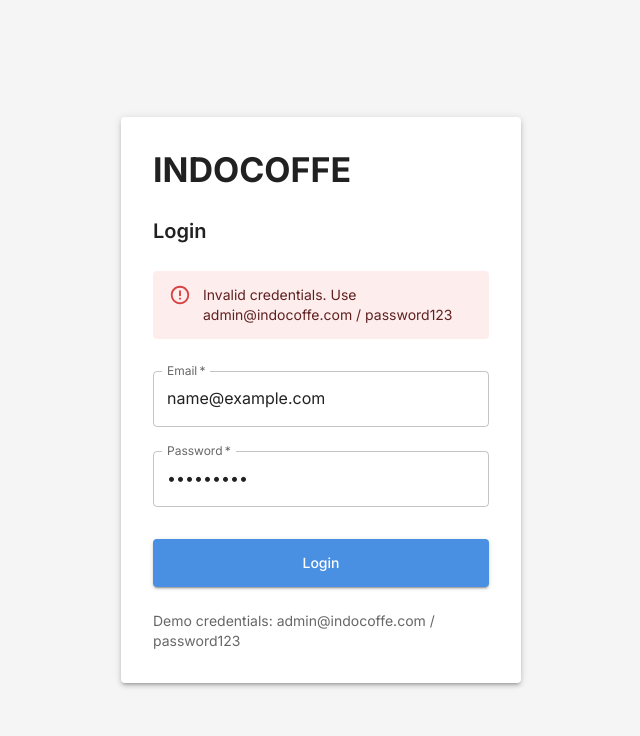
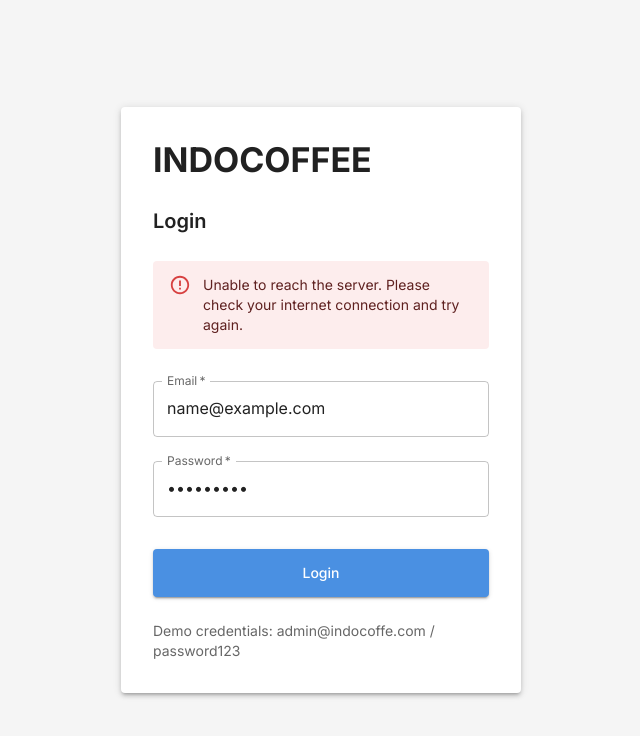
Before and after one commit to faizisyellow/indocoffee-dashboard, a React (Vite) app: page /login in a window 1280 px wide. Both pictures are taken after typing "name@example.com", "Sample123" into the empty fields and a click on the button "Login". Shown: the top 736 px of the page, without its empty margins (319-959 px from the left). Built offline with nearby package versions, Linux system fonts and the light colour scheme; no server answers.

Commit message:
Feature: Login

```diff
--- a/src/App.tsx
+++ b/src/App.tsx
@@ -13,9 +13,13 @@ import { OrdersList } from "./pages/OrderList";
 import { OrderDetail } from "./pages/OrderDetail";
 import { Navigate } from "react-router";
 import theme from "./theme/theme";
+import { QueryClient, QueryClientProvider } from "@tanstack/react-query";
 
 function App() {
+  const queryClient = new QueryClient();
+
   return (
+    <QueryClientProvider client={queryClient}>
       <ThemeProvider theme={theme}>
         <CssBaseline />
         <BrowserRouter>
@@ -44,6 +48,7 @@ function App() {
           </Routes>
         </BrowserRouter>
       </ThemeProvider>
+    </QueryClientProvider>
   );
 }
 
--- a/src/components/Layout.tsx
+++ b/src/components/Layout.tsx
@@ -9,17 +9,16 @@ import {
   Avatar,
   IconButton,
   Collapse,
+  Tooltip,
 } from "@mui/material";
-import {
-  Settings,
-  LogOut,
-  Menu,
-  ChevronDown,
-  ChevronRight,
-} from "lucide-react";
-import { authService } from "../lib/auth";
+import { LogOut, Menu, ChevronDown, ChevronRight } from "lucide-react";
+
 import { useNavigate, useLocation, Outlet } from "react-router";
 import { useState } from "react";
+import { authService } from "../lib/service/auth";
+import { useQuery } from "@tanstack/react-query";
+import { profileService } from "../lib/service/profile";
+import { green } from "@mui/material/colors";
 
 const drawerWidth = 240;
 
@@ -30,6 +29,12 @@ export function Layout() {
   const [openMenus, setOpenMenus] = useState<Record<string, boolean>>({
     inventory: true,
   });
+  const { isPending, isError, data } = useQuery({
+    queryKey: ["profile"],
+    queryFn: profileService.getProfile.bind(profileService),
+  });
+
+  const username = isPending || isError ? "user" : (data?.username ?? "user");
 
   const handleLogout = () => {
     authService.logout();
@@ -243,13 +248,17 @@ export function Layout() {
           </Typography>
 
           <Box sx={{ display: "flex", alignItems: "center", gap: 2 }}>
-            <IconButton>
-              <Settings size={20} />
-            </IconButton>
-            <IconButton onClick={handleLogout}>
-              <LogOut size={20} />
-            </IconButton>
-            <Avatar sx={{ width: 40, height: 40, bgcolor: "white" }} />
+            <Tooltip title="Log out">
+              <IconButton onClick={handleLogout}>
+                <LogOut size={20} />
+              </IconButton>
+            </Tooltip>
+
+            <Tooltip title={username}>
+              <Avatar sx={{ width: 40, height: 40, bgcolor: green[900] }}>
+                {username[0].toUpperCase()}
+              </Avatar>
+            </Tooltip>
           </Box>
         </Box>
 
--- a/src/components/ProtectedRoute.tsx
+++ b/src/components/ProtectedRoute.tsx
@@ -1,5 +1,5 @@
 import { Navigate } from "react-router";
-import { authService } from "../lib/auth";
+import { authService } from "../lib/service/auth";
 
 type ProtectedRouteProps = {
   children: React.ReactNode;
--- a/src/lib/auth.ts
+++ /dev/null
@@ -1,55 +0,0 @@
-interface User {
-  id: string;
-  email: string;
-  name: string;
-}
-
-const MOCK_USER: User = {
-  id: "1",
-  email: "admin@indocoffe.com",
-  name: "Admin User",
-};
-
-const MOCK_CREDENTIALS = {
-  email: "admin@indocoffe.com",
-  password: "password123",
-};
-
-class AuthService {
-  private currentUser: User | null = null;
-
-  constructor() {
-    const savedUser = localStorage.getItem("currentUser");
-    if (savedUser) {
-      this.currentUser = JSON.parse(savedUser);
-    }
-  }
-
-  login(email: string, password: string): boolean {
-    if (
-      email === MOCK_CREDENTIALS.email &&
-      password === MOCK_CREDENTIALS.password
-    ) {
-      this.currentUser = MOCK_USER;
-      localStorage.setItem("currentUser", JSON.stringify(MOCK_USER));
-      return true;
-    }
-    return false;
-  }
-
-  logout(): void {
-    this.currentUser = null;
-    localStorage.removeItem("currentUser");
-  }
-
-  getCurrentUser(): User | null {
-    return this.currentUser;
-  }
-
-  isAuthenticated(): boolean {
-    return this.currentUser !== null;
-  }
-}
-
-export const authService = new AuthService();
-export type { User };
--- /dev/null
+++ b/src/lib/service/auth.ts
@@ -0,0 +1,45 @@
+import { type AxiosInstance } from "axios";
+import { client } from "./axios/axios";
+import type { LoginRequest } from "./request/login";
+import type { Login } from "../store";
+import type { LoginResponse } from "./response/login";
+
+class AuthService {
+  axios: AxiosInstance;
+  constructor(axios: AxiosInstance) {
+    this.axios = axios;
+  }
+
+  async login(cred: LoginRequest): Promise<Login> {
+    const response = await this.axios.post<LoginResponse>(
+      "authentication/sign-in",
+      cred,
+    );
+    return response.data.data;
+  }
+
+  logout(): void {
+    localStorage.clear();
+  }
+
+  isAuthenticated(): boolean {
+    const token = localStorage.getItem("token");
+    if (!token) return false;
+
+    try {
+      const payload = JSON.parse(atob(token.split(".")[1]));
+      const isExpired = Date.now() >= payload.exp * 1000;
+      if (isExpired) {
+        localStorage.removeItem("token");
+        return false;
+      }
+
+      return true;
+    } catch {
+      localStorage.removeItem("token");
+      return false;
+    }
+  }
+}
+
+export const authService = new AuthService(client);
--- /dev/null
+++ b/src/lib/service/axios/axios.ts
@@ -0,0 +1,43 @@
+import axios, { AxiosError } from "axios";
+
+const clientWithAuth = axios.create({
+  baseURL: import.meta.env.VITE_API_URL,
+  timeout: 1000,
+});
+
+clientWithAuth.interceptors.request.use((config) => {
+  const token = localStorage.getItem("token");
+
+  if (!token) {
+    window.location.href = "/login";
+    return Promise.reject(new Error("Missing token"));
+  }
+
+  config.headers.Authorization = `Bearer ${token}`;
+  return config;
+});
+
+clientWithAuth.interceptors.response.use(
+  (response) => response,
+  (error: AxiosError) => {
+    if (error.response?.status === 401) {
+      localStorage.removeItem("token");
+
+      window.location.href = "/login";
+
+      return Promise.reject(
+        new AxiosError("Unauthorized or token expired", "ERR_AUTH_EXPIRED"),
+      );
+    }
+
+    // just pass the error along
+    return Promise.reject(error);
+  },
+);
+
+const client = axios.create({
+  baseURL: import.meta.env.VITE_API_URL,
+  timeout: 1000,
+});
+
+export { client, clientWithAuth };
--- /dev/null
+++ b/src/lib/service/profile.ts
@@ -0,0 +1,18 @@
+import type { AxiosInstance } from "axios";
+import { clientWithAuth } from "./axios/axios";
+import type { User } from "../store";
+import type { GetProfileResponse } from "./response/profile";
+
+class ProfileService {
+  axios: AxiosInstance;
+  constructor(axios: AxiosInstance) {
+    this.axios = axios;
+  }
+
+  async getProfile(): Promise<User> {
+    const { data } = await this.axios.get<GetProfileResponse>("users/profile");
+    return data?.data;
+  }
+}
+
+export const profileService = new ProfileService(clientWithAuth);
--- /dev/null
+++ b/src/lib/service/request/login.ts
@@ -0,0 +1,4 @@
+export type LoginRequest = {
+  email: string;
+  password: string;
+};
--- /dev/null
+++ b/src/lib/service/response/login.ts
@@ -0,0 +1,6 @@
+import type { Login } from "../../store";
+
+export type LoginResponse = {
+  data: Login;
+  error: string;
+};
--- /dev/null
+++ b/src/lib/service/response/profile.ts
@@ -0,0 +1,6 @@
+import type { User } from "../../store";
+
+export type GetProfileResponse = {
+  data: User;
+  error: string;
+};
--- a/src/pages/Login.tsx
+++ b/src/pages/Login.tsx
@@ -1,4 +1,3 @@
-import { useState } from "react";
 import {
   Box,
   TextField,
@@ -6,25 +5,112 @@ import {
   Typography,
   Paper,
   Alert,
+  CircularProgress,
 } from "@mui/material";
-import { authService } from "../lib/auth";
+import * as yup from "yup";
+import { useForm } from "@tanstack/react-form";
+import { useMutation } from "@tanstack/react-query";
+import { authService } from "../lib/service/auth";
+import type { LoginRequest } from "../lib/service/request/login";
+import { AxiosError } from "axios";
+import type { Login } from "../lib/store";
+import type { LoginResponse } from "../lib/service/response/login";
+import { useState } from "react";
 import { useNavigate } from "react-router";
 
 export function Login() {
-  const [email, setEmail] = useState("");
-  const [password, setPassword] = useState("");
-  const [error, setError] = useState("");
+  const [validationErrors, setValidationErrors] = useState<{
+    email?: string;
+    password?: string;
+  }>({});
+  const [authorize, setAuthorize] = useState(true);
+
   const navigate = useNavigate();
 
-  const handleSubmit = (e: React.FormEvent) => {
-    e.preventDefault();
-    setError("");
+  const loginSchema = yup.object({
+    email: yup
+      .string()
+      .email("Invalid email format")
+      .required("Email is required"),
+    password: yup.string().required("Password is required"),
+  });
 
-    if (authService.login(email, password)) {
+  const mutation = useMutation({
+    mutationFn: authService.login.bind(authService),
+    onSuccess: (data: Login) => {
+      if (
+        data.user.role_name != "admin" &&
+        data.user.role_name != "super admin"
+      ) {
+        setAuthorize(false);
+        return;
+      }
+
+      localStorage.setItem("token", data.token);
       navigate("/");
-    } else {
-      setError("Invalid credentials. Use admin@indocoffe.com / password123");
+    },
+  });
+
+  const form = useForm({
+    defaultValues: {
+      email: "",
+      password: "",
+    },
+    onSubmit: async ({ value }) => {
+      try {
+        setValidationErrors({});
+
+        await loginSchema.validate(
+          {
+            email: value.email,
+            password: value.password,
+          },
+          { abortEarly: false },
+        );
+
+        mutation.mutate(value as LoginRequest);
+      } catch (error) {
+        if (error instanceof yup.ValidationError) {
+          const errors: { email?: string; password?: string } = {};
+
+          error.inner.forEach((err) => {
+            if (err.path) {
+              errors[err.path as keyof typeof errors] = err.message;
             }
+          });
+
+          setValidationErrors(errors);
+        }
+      }
+    },
+  });
+
+  const getErrorMessage = (): string => {
+    const error = mutation.error as AxiosError<LoginResponse>;
+
+    if (!error.response) {
+      if (error.message === "Network Error" || error.code === "ERR_NETWORK") {
+        return "Unable to reach the server. Please check your internet connection and try again.";
+      }
+      return "A network issue occurred. Please try again.";
+    }
+
+    const status = error.response.status;
+    const backendError = error.response.data?.error ?? "";
+
+    if (status === 400 || backendError.toLowerCase().includes("validation")) {
+      return "Some of your inputs are invalid. Please review the form and try again.";
+    }
+
+    if (status === 401 || status === 404) {
+      return "Invalid email or password. Please try again.";
+    }
+
+    if (status >= 500) {
+      return "Our server is having trouble right now. Please try again later.";
+    }
+
+    return backendError || "An unexpected error occurred. Please try again.";
   };
 
   return (
@@ -51,44 +137,95 @@ export function Login() {
           gutterBottom
           sx={{ fontWeight: 700, mb: 3 }}
         >
-          INDOCOFFE
+          INDOCOFFEE
         </Typography>
         <Typography variant="h6" gutterBottom sx={{ mb: 3 }}>
           Login
         </Typography>
 
-        {error && (
+        {mutation.isError && mutation.error && (
           <Alert severity="error" sx={{ mb: 2 }}>
-            {error}
+            {getErrorMessage()}
           </Alert>
         )}
 
-        <form onSubmit={handleSubmit}>
+        {mutation.isSuccess && authorize && (
+          <Alert severity="success" sx={{ mb: 2 }}>
+            Login successful!
+          </Alert>
+        )}
+
+        {!authorize && (
+          <Alert severity="warning" sx={{ mb: 2 }}>
+            You don't have permission to login!
+          </Alert>
+        )}
+
+        <form
+          onSubmit={(e) => {
+            e.preventDefault();
+            e.stopPropagation();
+            form.handleSubmit();
+          }}
+        >
+          <form.Field name="email">
+            {(field) => (
               <TextField
                 fullWidth
                 label="Email"
                 type="email"
-            value={email}
-            onChange={(e) => setEmail(e.target.value)}
+                value={field.state.value}
+                onChange={(e) => {
+                  field.handleChange(e.target.value);
+                  if (validationErrors.email) {
+                    setValidationErrors((prev) => ({
+                      ...prev,
+                      email: undefined,
+                    }));
+                  }
+                }}
                 margin="normal"
                 required
+                disabled={mutation.isPending}
+                error={!!validationErrors.email}
+                helperText={validationErrors.email}
               />
+            )}
+          </form.Field>
+
+          <form.Field name="password">
+            {(field) => (
               <TextField
                 fullWidth
                 label="Password"
                 type="password"
-            value={password}
-            onChange={(e) => setPassword(e.target.value)}
+                value={field.state.value}
+                onChange={(e) => {
+                  field.handleChange(e.target.value);
+                  if (validationErrors.password) {
+                    setValidationErrors((prev) => ({
+                      ...prev,
+                      password: undefined,
+                    }));
+                  }
+                }}
                 margin="normal"
                 required
+                disabled={mutation.isPending}
+                error={!!validationErrors.password}
+                helperText={validationErrors.password}
               />
+            )}
+          </form.Field>
+
           <Button
             fullWidth
             type="submit"
             variant="contained"
             sx={{ mt: 3, py: 1.5 }}
+            disabled={mutation.isPending}
           >
-            Login
+            {mutation.isPending ? <CircularProgress size={24} /> : "Login"}
           </Button>
         </form>
 
```
Also changed, not shown: src/lib/store.ts (+16 -0 lines). Lines whose indentation alone changed are shown as unchanged.
